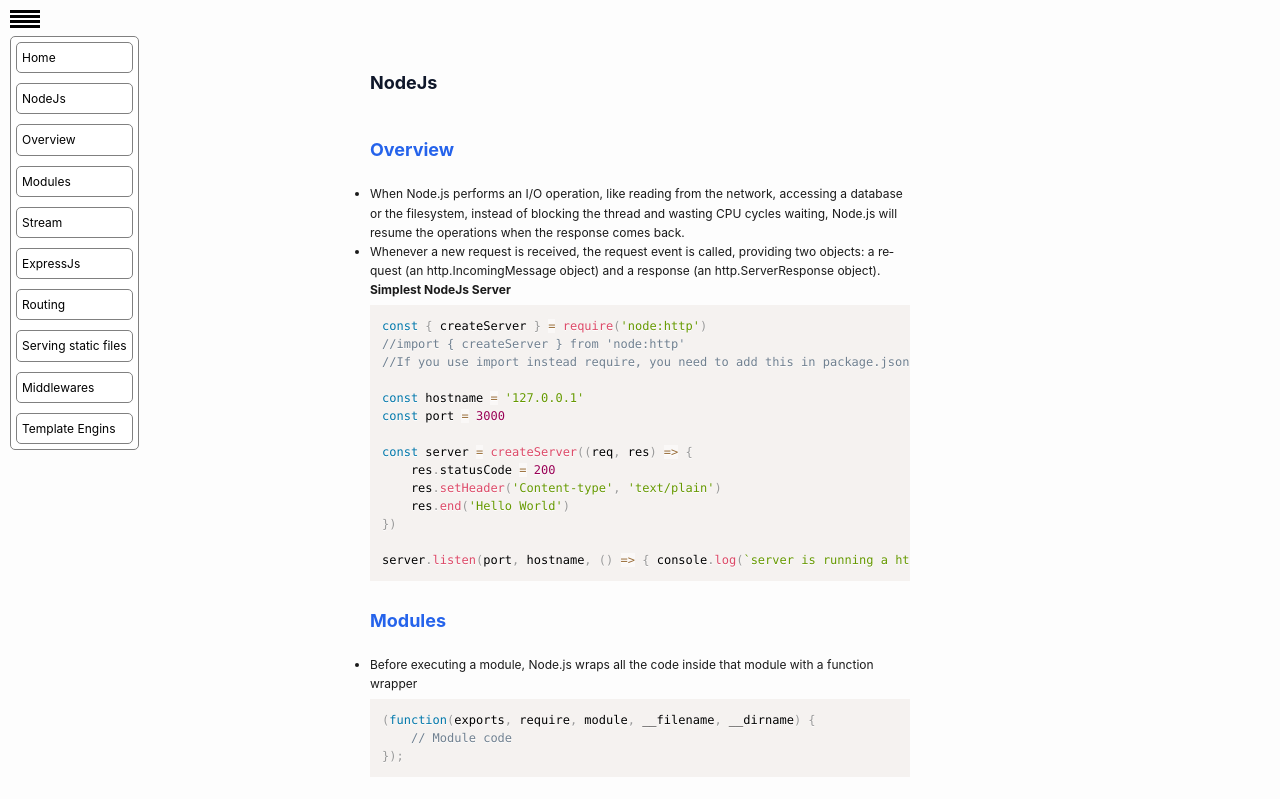
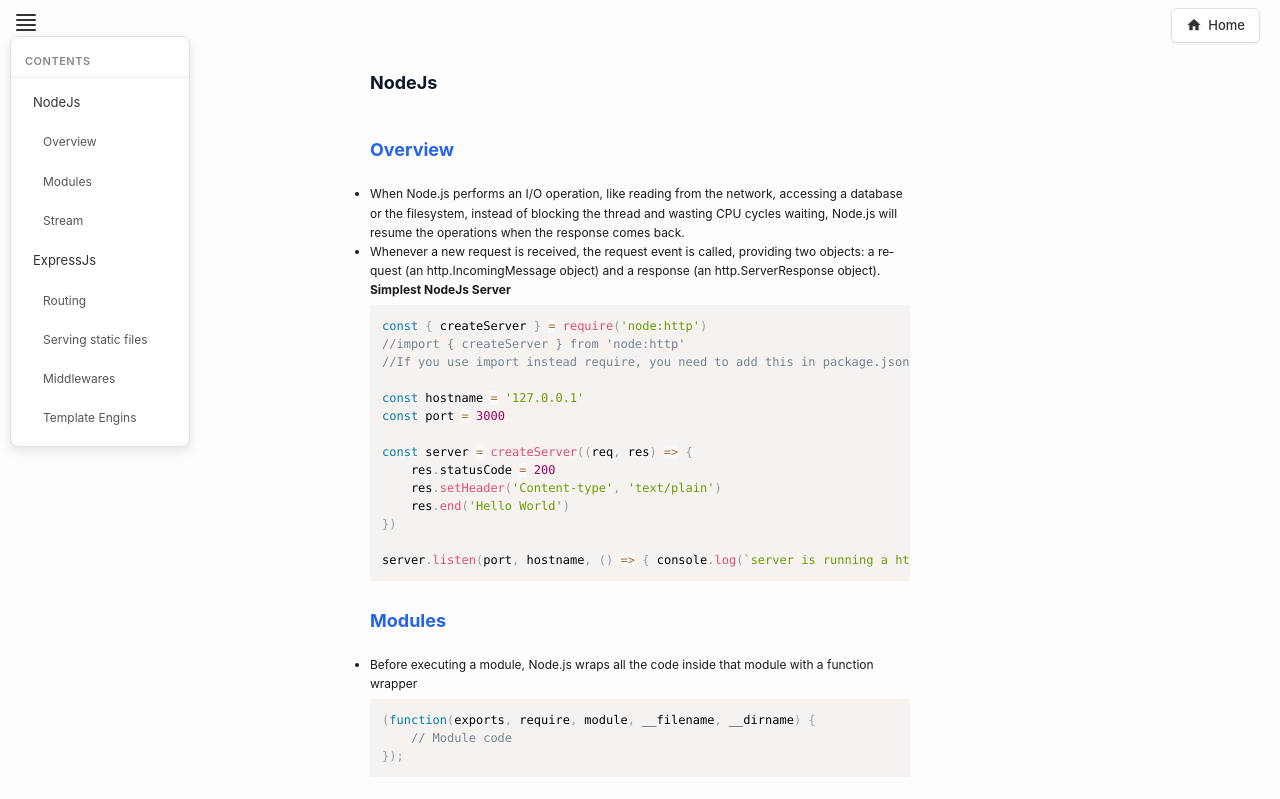
Before and after one commit to dissanayakeG/dissanayakeG.github.io, a plain HTML site: page nodeJs.html in a window 1280 px wide. Both pictures are taken after a click on the element 25 px from the left and 20 px from the top of the page. Shown: the top 799 px of the page. Drawn offline with nearby package versions, Linux system fonts and the light colour scheme.

Commit message:
ui: improve the ui

```diff
--- a/util/createMenuBar.js
+++ b/util/createMenuBar.js
@@ -2,6 +2,9 @@
 let links = [];
 document.addEventListener("DOMContentLoaded", getAllHTags);
 function getAllHTags() {
+    // Create home button
+    createHomeButton();
+
     // Query all h1, h2, h3 elements together to preserve document order
     const headings = document.querySelectorAll("h1, h2");
     headings.forEach((heading) => {
@@ -20,21 +23,20 @@
     navList.id = "nav-list";
     navList.className = "nav-list";
 
-    //create a link for home
-    const homeLink = document.createElement("a");
-    // Use relative path to support both local file system and hosted environments
-    const pathDepth = window.location.pathname.split('/').filter(p => p).length;
-    const isInSubfolder = window.location.pathname.includes('/util/') || window.location.pathname.includes('/node_scripts/');
-    const homeUrl = isInSubfolder ? '../index.html' : './index.html';
-    homeLink.href = homeUrl;
-    homeLink.textContent = "Home";
-    navList.appendChild(homeLink);
+    // Add a header to the nav menu
+    const navHeader = document.createElement("div");
+    navHeader.className = "nav-header";
+    navHeader.textContent = "Contents";
+    navList.appendChild(navHeader);
 
-
-    links.forEach((h1, index) => {
+    links.forEach((heading, index) => {
         let navItem = document.createElement("a");
-        navItem.href = h1.id;
-        navItem.innerHTML = h1.innerText;
+        navItem.href = heading.id;
+        navItem.innerHTML = heading.innerText;
+        // Add indentation class for h2 elements
+        if (heading.tag === 'h2') {
+            navItem.classList.add('nav-item-h2');
+        }
         navList.appendChild(navItem);
     });
     return navList;
@@ -63,3 +65,31 @@
         navList.classList.remove("show-nav");
     }
 });
+
+// Create home button
+function createHomeButton() {
+    const homeLink = document.createElement("a");
+
+    // Use relative path to support both local file system and hosted environments
+    const isInSubfolder = window.location.pathname.includes('/util/') || window.location.pathname.includes('/node_scripts/');
+    const homeUrl = isInSubfolder ? '../index.html' : './index.html';
+
+    homeLink.href = homeUrl;
+    homeLink.className = "home-link";
+    homeLink.title = "Back to Home";
+
+    // Create SVG icon
+    const svgNS = "http://www.w3.org/2000/svg";
+    const svg = document.createElementNS(svgNS, "svg");
+    svg.setAttribute("xmlns", svgNS);
+    svg.setAttribute("viewBox", "0 0 24 24");
+
+    const path = document.createElementNS(svgNS, "path");
+    path.setAttribute("d", "M10 20v-6h4v6h5v-8h3L12 3 2 12h3v8z");
+    svg.appendChild(path);
+
+    homeLink.appendChild(svg);
+    homeLink.appendChild(document.createTextNode("Home"));
+
+    document.body.insertBefore(homeLink, document.body.firstChild);
+}
--- a/util/styles.css
+++ b/util/styles.css
@@ -54,48 +54,136 @@
 	top: 0;
 	left: 10px;
 	margin-top: 3rem;
-	background-color: rgb(255, 255, 255);
-	border: 0.5px solid gray;
-	border-radius: 5px;
+	background-color: #ffffff;
+	border: 1px solid #e0e0e0;
+	border-radius: 8px;
 	display: none;
 	flex-direction: column;
-	max-width: 200px;
+	max-width: 250px;
+	min-width: 180px;
 	z-index: 1000;
 	max-height: 85vh;
 	overflow-y: auto;
+	box-shadow: 0 4px 12px rgba(0, 0, 0, 0.1);
+	padding: 8px 0;
 }
+
+.nav-list::-webkit-scrollbar {
+	width: 6px;
+}
+
+.nav-list::-webkit-scrollbar-track {
+	background: transparent;
+}
+
+.nav-list::-webkit-scrollbar-thumb {
+	background-color: #ccc;
+	border-radius: 3px;
+}
+
 .show-nav {
 	display: flex !important;
 }
+
+.nav-header {
+	padding: 8px 14px 6px;
+	font-size: 11px;
+	font-weight: 600;
+	text-transform: uppercase;
+	color: #888;
+	letter-spacing: 0.5px;
+	border-bottom: 1px solid #eee;
+	margin-bottom: 4px;
+}
+
 .nav-list > a {
-	display: flex;
-	justify-items: center;
-	background-color: rgb(255, 255, 255);
-	border: 0.5px solid gray;
-	border-radius: 5px;
-	padding: 5px;
-	margin: 5px;
+	display: block;
+	padding: 8px 14px;
+	margin: 2px 8px;
+	border-radius: 6px;
 	cursor: pointer;
 	text-decoration: none;
-	color: rgb(0, 0, 0);
+	color: #333;
+	font-size: 13px;
+	transition: all 0.15s ease;
+	border: none;
+	background-color: transparent;
+}
+
+.nav-list > a:hover {
+	background-color: #f5f5f5;
+	color: #111;
+}
+
+.nav-list > a.nav-item-h2 {
+	padding-left: 24px;
+	font-size: 12px;
+	color: #555;
 }
 .nav-icon {
 	position: fixed;
-	top: 0;
-	left: 0;
+	top: 6px;
+	left: 8px;
 	display: flex;
 	flex-direction: column;
 	justify-content: center;
 	align-items: center;
-	width: 40px;
-	height: 30px;
-	margin: 5px;
+	width: 36px;
+	height: 32px;
+	border-radius: 6px;
+	cursor: pointer;
+	transition: all 0.2s ease;
+	background-color: transparent;
 }
+
+.nav-icon:hover {
+	background-color: #f0f0f0;
+}
+
 .nav-icon > .nav-icon-row {
-	width: 30px;
-	height: 3px;
-	margin-bottom: 2px;
-	background-color: rgb(0, 0, 0) !important;
+	width: 20px;
+	height: 2px;
+	margin-bottom: 3px;
+	background-color: #333;
+	border-radius: 1px;
+	transition: background-color 0.2s ease;
+}
+
+.nav-icon > .nav-icon-row:last-child {
+	margin-bottom: 0;
+}
+
+.home-link {
+	position: fixed;
+	top: 8px;
+	right: 20px;
+	display: inline-flex;
+	align-items: center;
+	gap: 6px;
+	padding: 6px 14px;
+	background-color: #ffffff;
+	border: 1px solid #e0e0e0;
+	border-radius: 6px;
+	text-decoration: none;
+	color: #333;
+	font-size: 13px;
+	font-weight: 500;
+	transition: all 0.2s ease;
+	z-index: 1000;
+	box-shadow: 0 1px 3px rgba(0, 0, 0, 0.08);
+}
+
+.home-link:hover {
+	background-color: #f5f5f5;
+	border-color: #ccc;
+	box-shadow: 0 2px 6px rgba(0, 0, 0, 0.12);
+	transform: translateY(-1px);
+}
+
+.home-link svg {
+	width: 16px;
+	height: 16px;
+	fill: currentColor;
 }
 
 .content {
```
